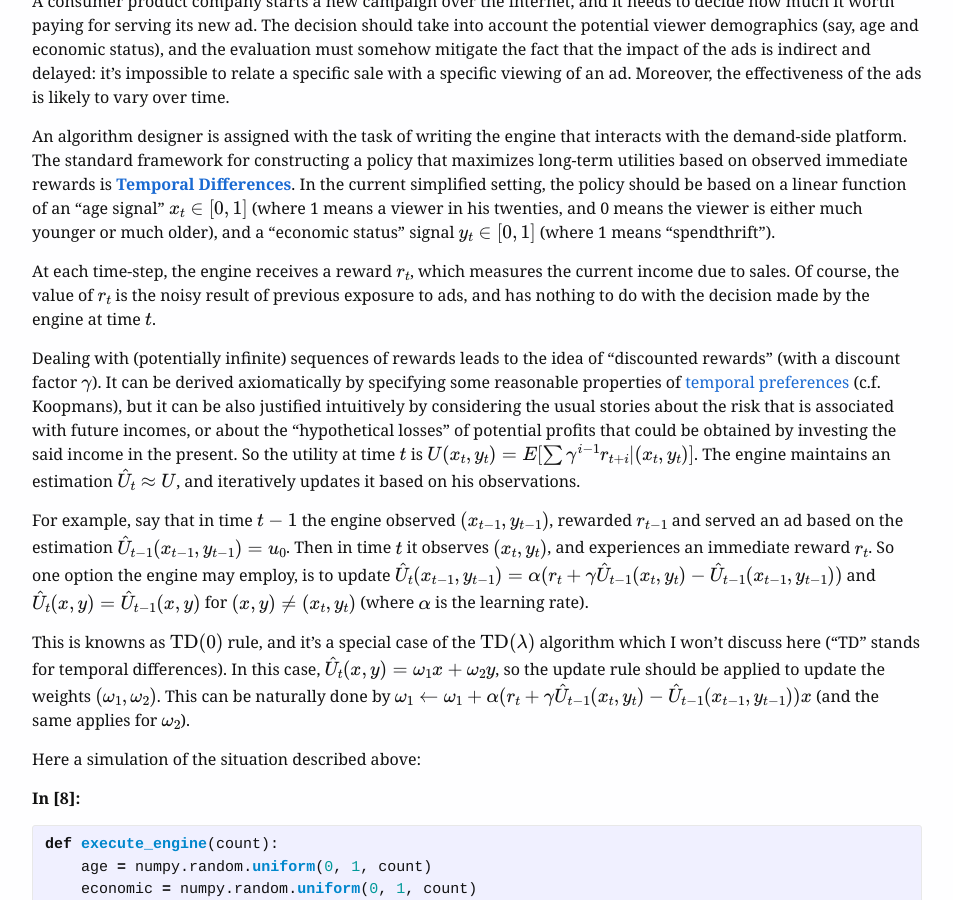
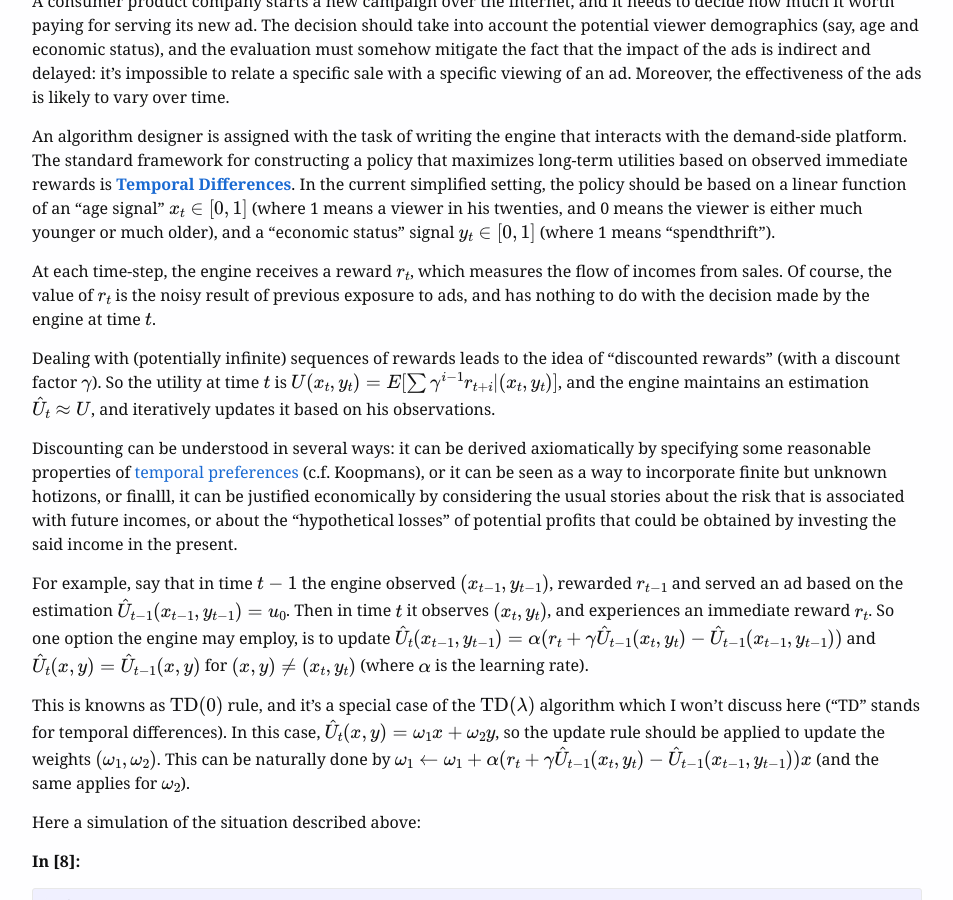
Before and after one commit to omersha/omersha.github.io, a Jekyll site: the page built from _posts/2015-12-22-the-name-of-the-rose.md, in a window 1280 px wide and 900 px high, scrolled down 6121 px. Shown: the whole window, without its empty margins (163-1116 px from the left). Built offline with Jekyll 4.4.1, drawn with Linux system fonts in a browser that asks for light colours; some web fonts are replaced; formulas are drawn with MathJax 3; some of the changed text lies outside the part shown.

Commit message:
Minor editing

```diff
--- a/_posts/2015-12-22-the-name-of-the-rose.md
+++ b/_posts/2015-12-22-the-name-of-the-rose.md
@@ -265,21 +265,24 @@ much older), and a "economic status" signal $y_t\in[0,1]$ (where 1 means
 "spendthrift").
 
 At each time-step, the engine receives a reward $r_t$, which measures the
-current income due to sales. Of course, the value of $r_t$ is the noisy result
+flow of incomes from sales. Of course, the value of $r_t$ is the noisy result
 of previous exposure to ads, and has nothing to do with the decision made by the
 engine at time $t$.
 
+Dealing with (potentially infinite) sequences of rewards leads to the idea of
+"discounted rewards" (with a discount factor $\gamma$). So the utility at time
+$t$ is $U(x_t,y_t)=E[\sum\gamma^{i-1}r\_{t+i}|(x_t,y_t)]$, and the engine
+maintains an estimation $\hat{U}\_t\approx U$, and iteratively updates it
+based on his observations.
 
-Dealing with (potentially infinite) sequences of rewards leads to the idea of
-"discounted rewards" (with a discount factor $\gamma$). It can be derived
+Discounting can be understood in several ways: it can be derived
 axiomatically by specifying some reasonable properties of [temporal
-preferences](https://en.wikipedia.org/wiki/Time_preference) (c.f. Koopmans), but
-it can be also justified intuitively by considering the usual stories about the
+preferences](https://en.wikipedia.org/wiki/Time_preference) (c.f. Koopmans), or
+it can be seen as a way to incorporate finite but unknown hotizons, or finalll,
+it can be justified economically by considering the usual stories about the
 risk that is associated with future incomes, or about the "hypothetical losses"
 of potential profits that could be obtained by investing the said income in the
-present. So the utility at time $t$ is $U(x_t,y_t)=
-E[\sum\gamma^{i-1}r\_{t+i}|(x_t,y_t)]$. The engine maintains an estimation
-$\hat{U}\_t\approx U$, and iteratively updates it based on his observations.
+present.
 
 For example, say that in time $t-1$ the engine observed $(x\_{t-1},y\_{t-1})$,
 rewarded $r\_{t-1}$ and served an ad based on the estimation
```
Also changed, not shown: other parts of _posts/2015-12-22-the-name-of-the-rose.md (+1 -1 lines), _posts/2015-12-08-meta-sequences-in-c++.md (+2 -2 lines).
